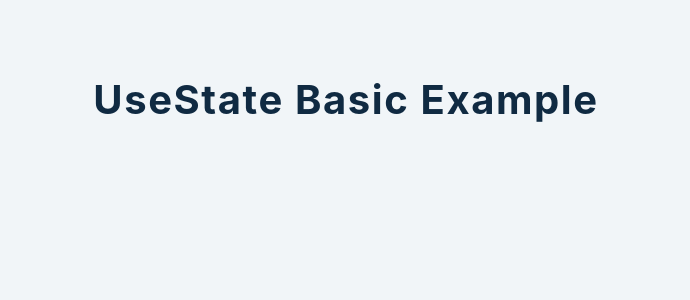
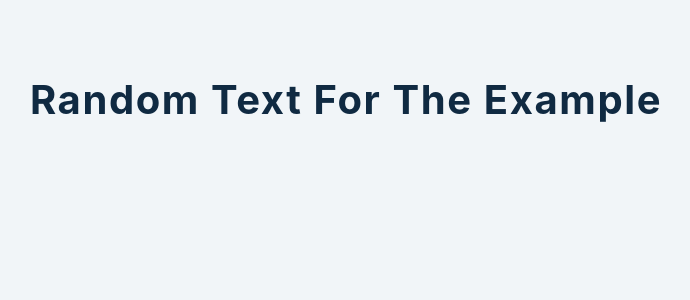
Before and after one commit to MarcoRosselDev/react-advanced-2020, a React (Create React App) app: page / in a window 1280 px wide. Shown: the top 300 px of the page, without its empty margins (294-984 px from the left). Built offline with nearby package versions, Linux system fonts and the light colour scheme.

Commit message:
example 2.2

```diff
--- a/src/tutorial/1-useState/setup/2-useState-basics.js
+++ b/src/tutorial/1-useState/setup/2-useState-basics.js
@@ -1,8 +1,8 @@
 import React, { useState } from "react";
 
 const UseStateBasics = () => {
-  console.log(useState);
-  return <h2>useState basic example</h2>;
+  const [text, setText] = useState("random text for the example");
+  return <h2>{text}</h2>;
 };
 
 export default UseStateBasics;
```
